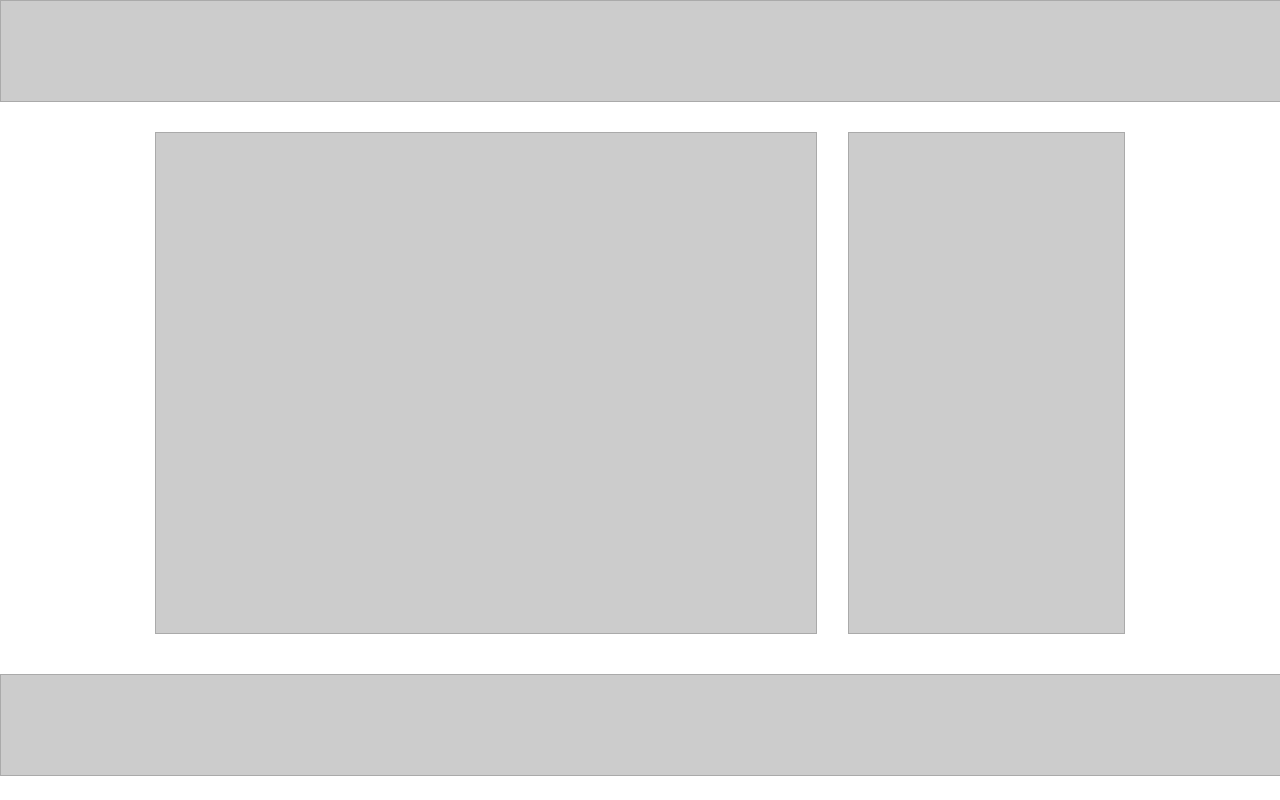
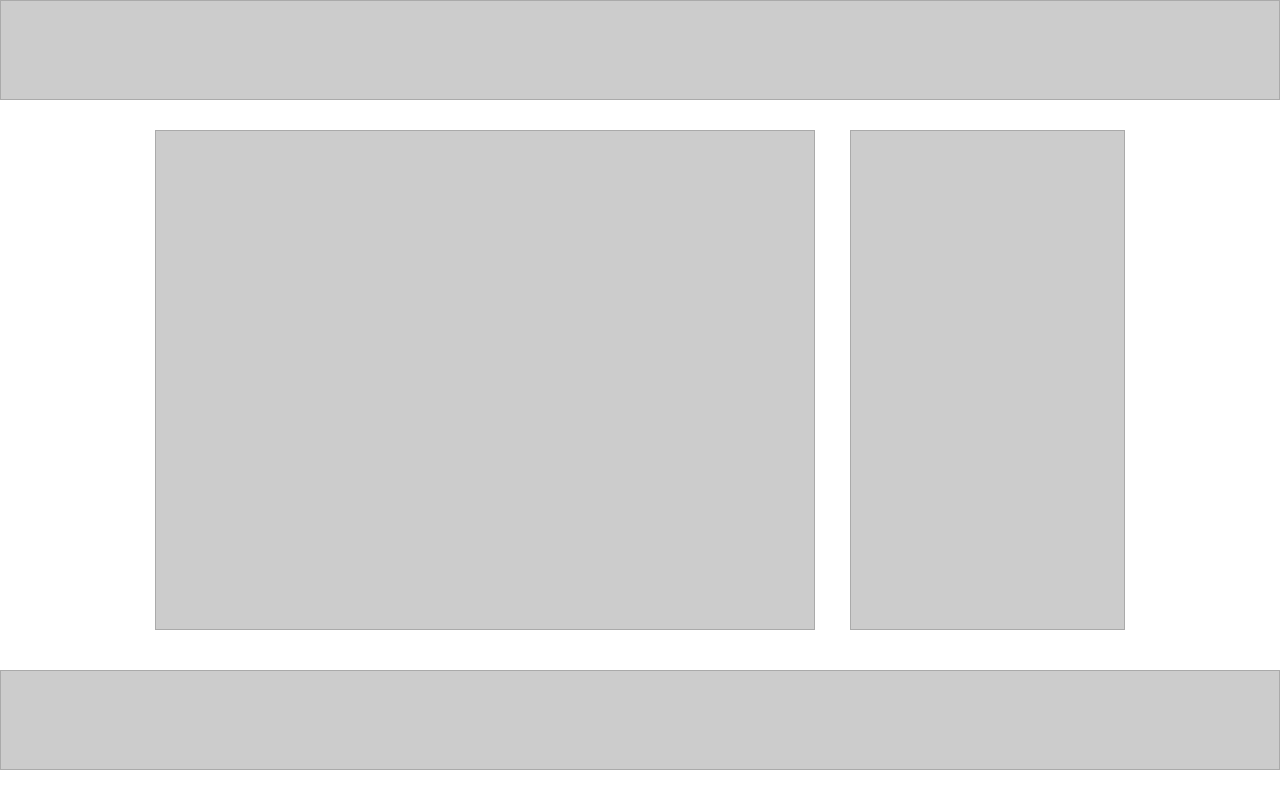
Before and after one commit to kengo-oshima/study1, a plain HTML site: page index.html in a window 1280 px wide. Drawn offline with Linux system fonts and the light colour scheme.

Commit message:
css/styleにベースとなるcssを追加した

```diff
--- a/css/style.css
+++ b/css/style.css
@@ -1,3 +1,20 @@
+@charset "UTF-8";
+
+html{
+    font-size: 62.5%;
+}
+body{
+    color: #333;
+    font-size: 1.2rem;
+    font-family: "Hiragino Kaku Gothic ProN", Meiryo, sans-serif;
+}
+*, *::before, *::after{
+    box-sizing: border-box;
+}
+a:link, a:visited, a:hover, a:active{
+    color: #d03c56;
+    text-decoration: none;
+}
 .header {
     width: 100%;
 }
```
